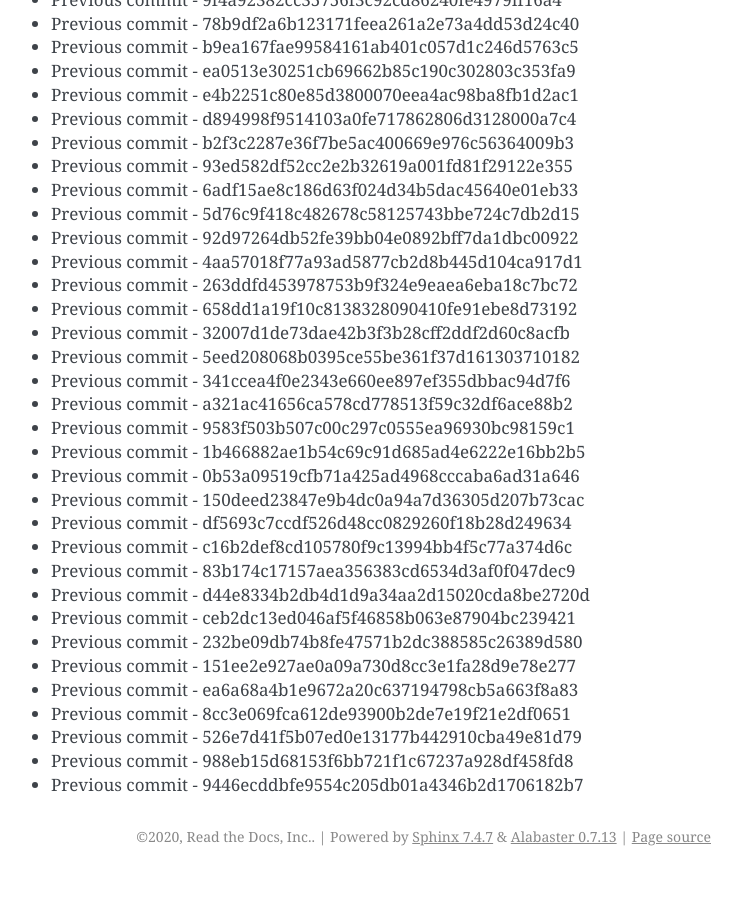
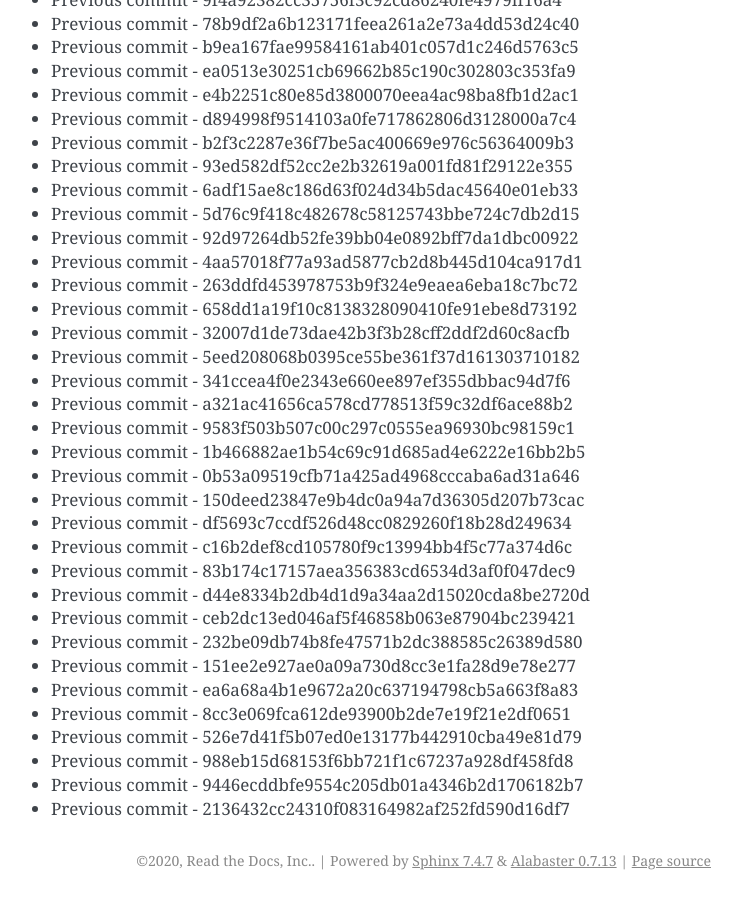
Before and after one commit to readthedocs/rtd-git-stresstest, a Sphinx documentation site: the page built from docs/updates.rst, in a window 1280 px wide and 900 px high, scrolled down 23239 px. Shown: the whole window, without its empty margins (399-1141 px from the left). Built offline with Sphinx 7.4.7, drawn with Linux system fonts in a browser that asks for light colours; before the commit the page ends 24115 px from its top, so only the background shows below that.

Commit message:
Generating commit from previous: 2136432cc24310f083164982af252fd590d16df7

```diff
--- a/docs/updates.rst
+++ b/docs/updates.rst
@@ -1008,3 +1008,4 @@ It can be tested for any performance characteristics.
 * Previous commit - 526e7d41f5b07ed0e13177b442910cba49e81d79
 * Previous commit - 988eb15d68153f6bb721f1c67237a928df458fd8
 * Previous commit - 9446ecddbfe9554c205db01a4346b2d1706182b7
+* Previous commit - 2136432cc24310f083164982af252fd590d16df7
```
